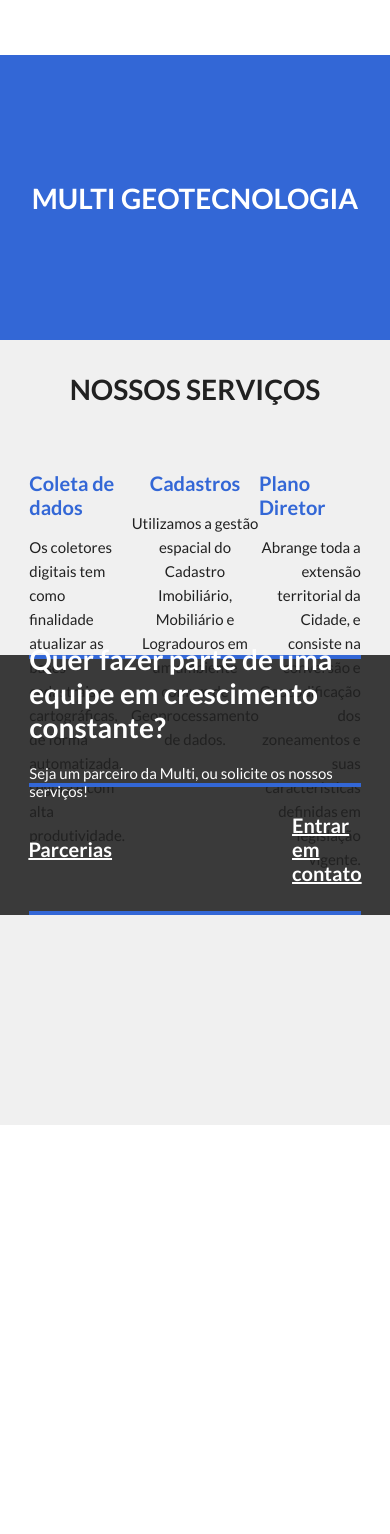
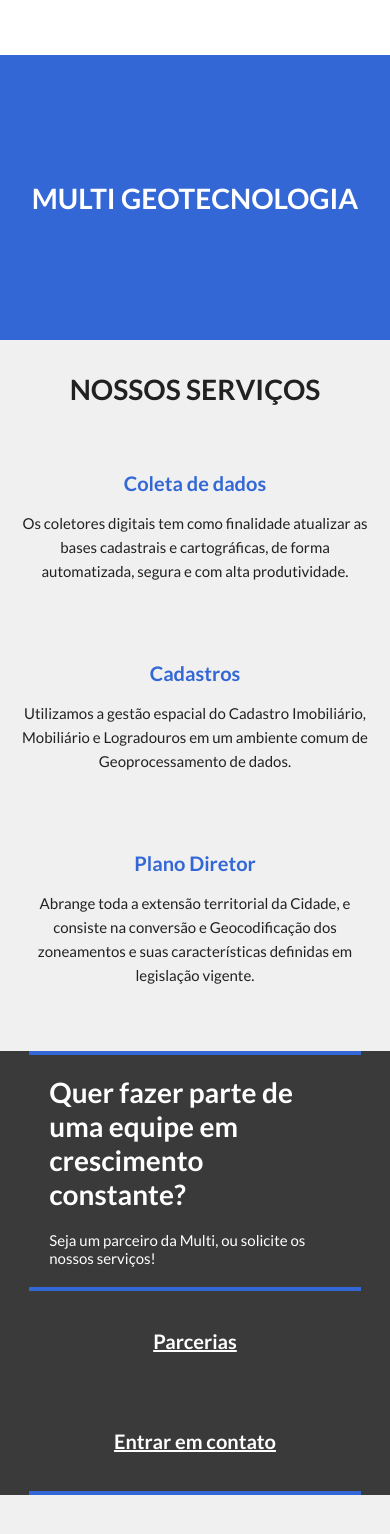
Before and after one commit to jompp/Multi-Tecnologia, a React (Vite) app in the folder frontend/: page / in a window 390 px wide. Shown: the top 1534 px of the page. Before the commit the page ends 1125 px from the top, so only its background shows below. Built offline with nearby package versions, Linux system fonts and the light colour scheme.

Commit message:
implementação da responsividade da página inicial

```diff
--- a/frontend/src/pages/Home/Home.css
+++ b/frontend/src/pages/Home/Home.css
@@ -41,12 +41,16 @@ a {
 
 #services-container {
     width: 100%;
-    height: 315px;
+    height: fit-content;
+
+
 
     display: flex;
     align-items: center;
 
     flex-direction: column;
+
+    margin-bottom: 50px;
 }
 
 #services-container #services-header {
@@ -70,7 +74,8 @@ a {
 
     width: 350px;
 
-    height: 100%;
+    height: 150px;
+
 
     align-items: center;
 
@@ -101,7 +106,7 @@ a {
 
 #contatos-container {
     width: 100%;
-    height: 260px;
+    height: fit-content;
 
     display: flex;
     justify-content: center;
@@ -132,6 +137,8 @@ a {
 
     gap: 20px;
 
+    padding: 20px;
+
     height: 50%;
 
     border-bottom: solid 2px #3367D6;
@@ -148,7 +155,7 @@ a {
 
     width: 100%;
 
-    gap: 180px;
+    gap: 150px;
 
     height: 50%;
 
@@ -156,10 +163,71 @@ a {
 }
 
 #contatos-container #ancoras a {
+    height: 100px;
     color: white;
+
+    display: flex;
+    align-items: center;
+    justify-content: center;
 }
 
 footer {
     width: 100%;
     height: 210px;
 }
+
+@media (max-width:1300px) {
+    #services-container #paragrafos {
+
+        width: 85%;
+
+        display: flex;
+        align-items: center;
+
+        gap: 40px;
+
+        margin-top: 65px;
+
+    }
+}
+
+@media (max-width:770px) {
+    #services-container #paragrafos {
+
+        width: 85%;
+
+        display: flex;
+        align-items: center;
+        justify-content: space-between;
+
+        flex-direction: column;
+
+        margin-top: 65px;
+
+    }
+
+    #p-first {
+        text-align: center;
+    }
+
+    #p-second {
+        text-align: center;
+    }
+
+    #p-third {
+        text-align: center;
+    }
+
+    #contatos-container #ancoras {
+        display: flex;
+
+        flex-direction: column;
+
+        width: 100%;
+
+        gap: 0px;
+
+
+        border-top: solid 2px #3367D6;
+    }
+}
--- a/frontend/src/pages/Home/Home.jsx
+++ b/frontend/src/pages/Home/Home.jsx
@@ -16,25 +16,25 @@ export function Home() {
                             <h3>Coleta de dados</h3>
 
                             <p id="p-first">
-                                Os coletores digitais tem como finalidade atualizar as <br />
-                                bases cadastrais e cartográficas, de forma <br />
+                                Os coletores digitais tem como finalidade atualizar as
+                                bases cadastrais e cartográficas, de forma
                                 automatizada, segura e com alta produtividade.
                             </p>
                         </div>
                         <div className='paragrafo'>
                             <h3>Cadastros</h3>
                             <p id="p-second">
-                                Utilizamos a gestão espacial do Cadastro Imobiliário, <br />
-                                Mobiliário e Logradouros em um ambiente comum de <br />
+                                Utilizamos a gestão espacial do Cadastro Imobiliário,
+                                Mobiliário e Logradouros em um ambiente comum de
                                 Geoprocessamento de dados.
                             </p>
                         </div>
                         <div className='paragrafo'>
                             <h3>Plano Diretor</h3>
                             <p id="p-third">
-                                Abrange toda a extensão territorial da Cidade, e <br />
-                                consiste na conversão e Geocodificação dos <br />
-                                zoneamentos e suas características definidas em <br />
+                                Abrange toda a extensão territorial da Cidade, e
+                                consiste na conversão e Geocodificação dos
+                                zoneamentos e suas características definidas em
                                 legislação vigente.
                             </p>
                         </div>
```
Also changed, not shown: frontend/src/pages/Us/Us.jsx (added, +9 -0 lines).
